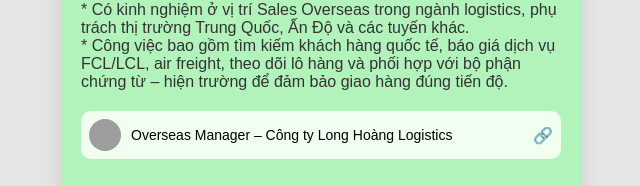
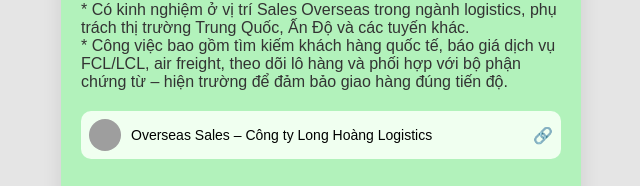
Before and after one commit to TanHoangarc/AnnaOvs.github.io, a plain HTML site: page index.html in a window 1280 px wide. Shown: the part 840-1026 px from the top of the page, 319-959 px from the left. Drawn offline with Linux system fonts and the light colour scheme; grey boxes are pictures that could not be loaded.

Commit message:
Update index.html

```diff
--- a/index.html
+++ b/index.html
@@ -217,7 +217,7 @@
     </div>
 
     <div class="role-section">
-      <div class="role-item"><img src="https://i.ibb.co/VY0kfHdv/Logo-Nhon-My-700x700-2-150x150.png"><div class="role-text" id="role1">Overseas Manager – Công ty Long Hoàng Logistics</div><span>🔗</span></div>
+      <div class="role-item"><img src="https://i.ibb.co/VY0kfHdv/Logo-Nhon-My-700x700-2-150x150.png"><div class="role-text" id="role1">Overseas Sales – Công ty Long Hoàng Logistics</div><span>🔗</span></div>
     </div>
 
     <div class="icon-links">
```
